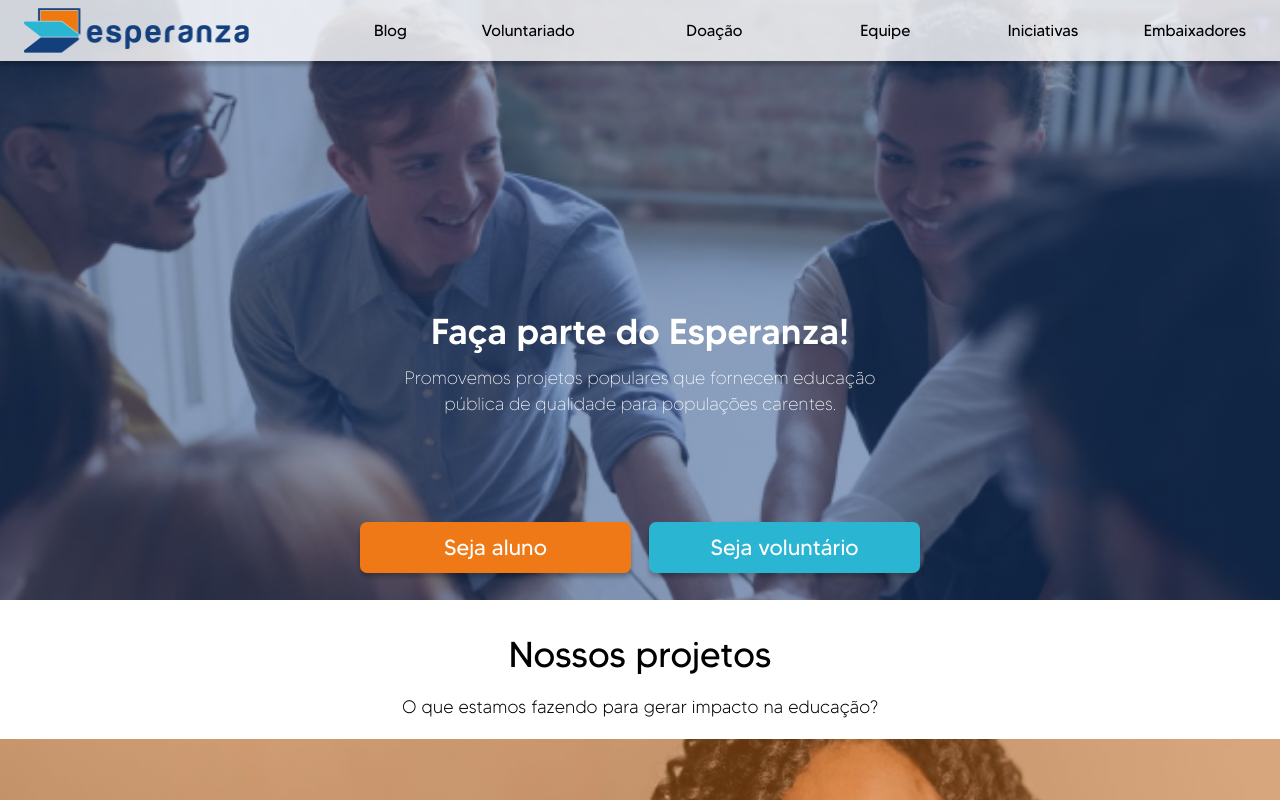
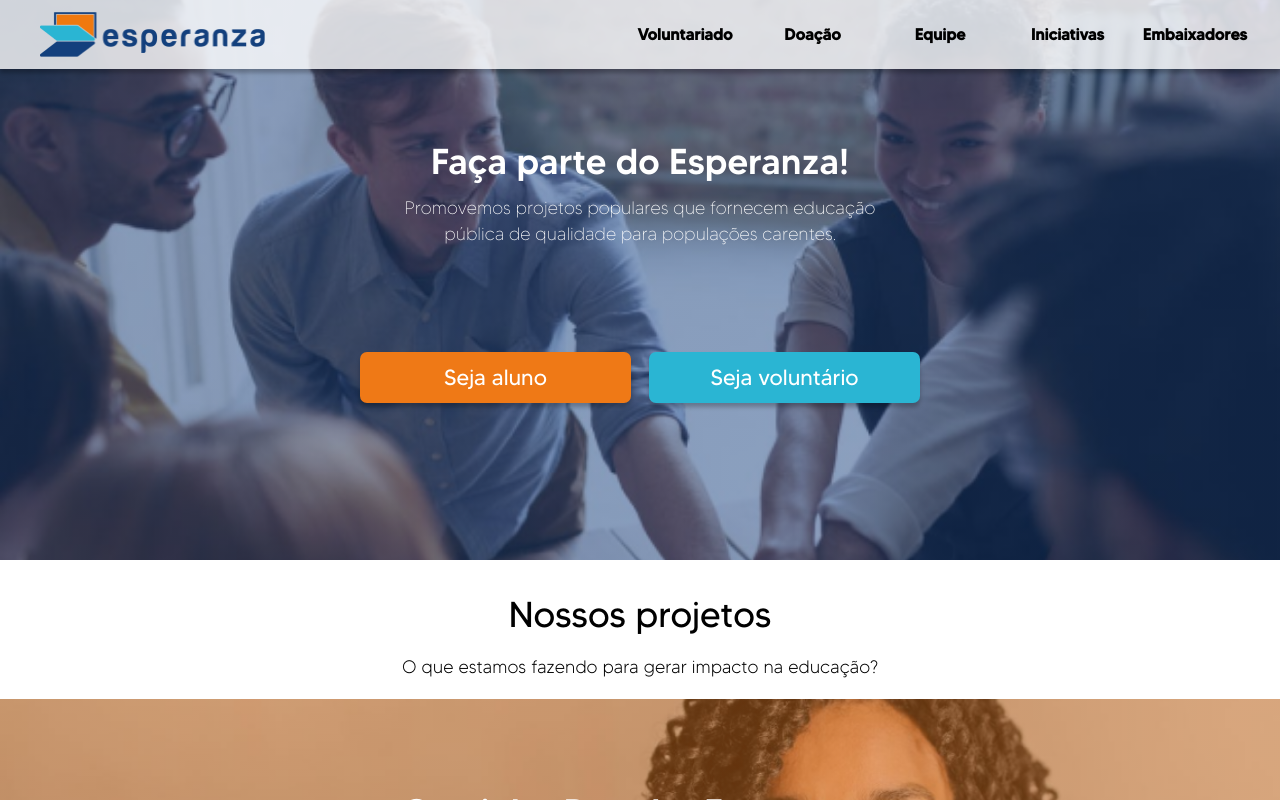
Before and after one commit to associacao-esperanza/website, a Next.js app: page / in a window 1280 px wide. Shown: the top 800 px of the page. Built offline with nearby package versions, Linux system fonts and the light colour scheme.

Commit message:
pequenas alteraçoes navbar footer e home

```diff
--- a/src/components/Classes/styles.ts
+++ b/src/components/Classes/styles.ts
@@ -5,6 +5,7 @@ export const Wrapper = styled.section`
   display: flex;
   flex-direction: column;
   align-items: center;
+  min-height: 500px;
 
   background-image: linear-gradient(
       rgba(200, 101, 18, 0.5),
--- a/src/components/Footer/index.tsx
+++ b/src/components/Footer/index.tsx
@@ -1,3 +1,4 @@
+import { PageWrapper } from "components/PageWrapper/style";
 import React from "react";
 
 import * as S from "./styles";
@@ -5,12 +6,13 @@ import * as S from "./styles";
 const Footer = () => {
   return (
     <S.Wrapper>
+      <PageWrapper>
         <S.Info>
           <S.SubSection>
             <S.Title>Associação Esperanza</S.Title>
             <S.Description>
-            Uma iniciativa que busca dar acesso a educação pública de qualidade
-            para todos.
+              Uma iniciativa que busca dar acesso a educação pública de
+              qualidade para todos.
             </S.Description>
           </S.SubSection>
           <S.SubSection>
@@ -30,6 +32,7 @@ const Footer = () => {
             <S.Link href="">Linkedin</S.Link>
           </S.SubSection>
         </S.Info>
+      </PageWrapper>
     </S.Wrapper>
   );
 };
--- a/src/components/HeroSection/styles.ts
+++ b/src/components/HeroSection/styles.ts
@@ -4,6 +4,7 @@ import { DESKTOP_WIDTH, TABLET_WIDTH } from "../../styles/constants";
 export const Wrapper = styled.section`
   display: flex;
   flex-direction: column;
+  justify-content: center;
   background-image: linear-gradient(
       rgba(26, 64, 125, 0.5),
       rgba(26, 64, 125, 0.5)
@@ -12,10 +13,15 @@ export const Wrapper = styled.section`
   background-size: cover;
   background-position: center;
   background-repeat: no-repeat;
-
   padding: 115px 52px 27px 52px;
   color: #ffffff;
   text-align: center;
+
+
+  @media all and (min-width: ${DESKTOP_WIDTH}) {
+    height: 70vh;
+    min-height: 500px;
+  }
 `;
 
 export const Title = styled.h1`
@@ -24,12 +30,12 @@ export const Title = styled.h1`
   line-height: 0.888888889; // 32px
 
   @media all and (min-width: ${TABLET_WIDTH}) {
-    margin: 100px 0 0 0;
+    margin: 50px 0 0 0;
     margin-bottom: 0;
   }
 
   @media all and (min-width: ${DESKTOP_WIDTH}) {
-    margin: 200px 0 0 0;
+    margin: 0 0 0 0;
   }
 `;
 
@@ -48,6 +54,8 @@ export const Actions = styled.div`
   display: flex;
   flex-direction: column;
   align-items: center;
+  margin: 0 0 100px 0;
+
 
   > * + * {
     margin-top: 18px;
--- a/src/components/NavBar/index.tsx
+++ b/src/components/NavBar/index.tsx
@@ -4,12 +4,14 @@ import { faBars, faTimes } from "@fortawesome/free-solid-svg-icons";
 import React, { useState } from "react";
 
 import * as S from "./styles";
+import { PageWrapper } from "components/PageWrapper/style";
 
 const NavBar = () => {
   const [isMenuOpened, setIsMenuOpened] = useState(false);
 
   return (
     <S.Wrapper>
+      <PageWrapper>
         <S.Menu>
           <S.Logo>
             <S.Link href="/">
@@ -17,9 +19,10 @@ const NavBar = () => {
               <S.LogoMobile src="/img/logoMobile.png" alt="Logo Esperanza" />
             </S.Link>
           </S.Logo>
-        <S.Item active={isMenuOpened}>
+          {/* <S.Item active={isMenuOpened}>
             <S.Link href="/blog">Blog</S.Link>
-        </S.Item>
+          </S.Item> */}
+          <S.ItemWrapper>
             <S.Item active={isMenuOpened}>
               <S.Link href="/voluntariado">Voluntariado</S.Link>
             </S.Item>
@@ -30,13 +33,12 @@ const NavBar = () => {
               <S.Link href="/equipe">Equipe</S.Link>
             </S.Item>
             <S.Item active={isMenuOpened}>
-          <S.Link href="/iniciativas">
-            Iniciativas
-          </S.Link>
+              <S.Link href="/iniciativas">Iniciativas</S.Link>
             </S.Item>
             <S.Item active={isMenuOpened}>
               <S.Link href="/embaixadores">Embaixadores</S.Link>
             </S.Item>
+          </S.ItemWrapper>
           <S.Toggle>
             <S.Link tabIndex={0}>
               <FontAwesomeIcon
@@ -46,6 +48,7 @@ const NavBar = () => {
             </S.Link>
           </S.Toggle>
         </S.Menu>
+      </PageWrapper>
     </S.Wrapper>
   );
 };
--- a/src/components/NavBar/styles.ts
+++ b/src/components/NavBar/styles.ts
@@ -10,14 +10,14 @@ export const Wrapper = styled.nav`
   box-shadow: 0px 4px 4px rgba(0, 0, 0, 0.25);
 
   @media all and (min-width: ${DESKTOP_WIDTH}) {
-    padding: 8px 24px;
+    padding: 12px 0;
   }
 `;
 
 export const Menu = styled.ul`
   list-style-type: none;
   margin: 0;
-  padding: 0;
+  padding: 0 10px;
 
   display: flex;
   flex-wrap: wrap;
@@ -27,6 +27,7 @@ export const Menu = styled.ul`
   @media all and (min-width: ${DESKTOP_WIDTH}) {
     flex-wrap: nowrap;
     background: none;
+    padding: 0 40px;
   }
 `;
 
@@ -59,10 +60,18 @@ export const Logo = styled.li`
 export interface ItemProps {
   active?: boolean;
 }
+
+export const ItemWrapper = styled.div`
+  display: none;
+  @media all and (min-width: ${DESKTOP_WIDTH}) {
+    width: 50%;
+    display: flex;
+    justify-content: space-between;
+  }
+`;
 export const Item = styled.li<ItemProps>`
-  padding: 10px;
+  width: 15%;
   order: 3;
-  width: 100%;
   text-align: center;
 
   display: ${(props) => (props.active ? "block" : "none")};
@@ -73,7 +82,7 @@ export const Item = styled.li<ItemProps>`
     /* display: block; */
     /* width: auto; */
     display: flex;
-    justify-content: flex-end;
+    justify-content: center;
   }
 `;
 
@@ -88,6 +97,8 @@ export const Toggle = styled.li`
 
 export const Link = styled.a`
   display: flex;
+  font-weight: bold;
+
   &:focus {
     outline-style: none;
   }
--- /dev/null
+++ b/src/components/PageWrapper/style.ts
@@ -0,0 +1,6 @@
+import styled from 'styled-components'
+
+export const PageWrapper = styled.div`
+  max-width: 1440px;
+  margin: auto;
+`
--- a/src/pages/_app.tsx
+++ b/src/pages/_app.tsx
@@ -1,3 +1,4 @@
+import Footer from "components/Footer";
 import NavBar from "components/NavBar";
 import { AppProps } from "next/app";
 import Head from "next/head";
@@ -35,6 +36,7 @@ function App({ Component, pageProps }: AppProps) {
       <GlobalStyles />
       <NavBar />
       <Component {...pageProps} />
+      <Footer />
     </>
   );
 }
--- a/src/pages/index.tsx
+++ b/src/pages/index.tsx
@@ -6,6 +6,7 @@ import History from "components/History";
 import MVV from "components/MVV";
 import Partners from "components/Partners";
 import Projects from "components/Projects";
+import { PageWrapper } from "components/PageWrapper/style";
 
 export type HomeProps = {
   profiles: Profile[];
@@ -13,7 +14,7 @@ export type HomeProps = {
 
 export default function Home(props: HomeProps) {
   return (
-    <>
+    <PageWrapper>
       <HeroSection />
       <Projects />
       <Classes />
@@ -21,8 +22,7 @@ export default function Home(props: HomeProps) {
       <MVV />
       <AboutUs {...props} />
       <Partners />
-      <Footer />
-    </>
+    </PageWrapper>
   );
 }
 
```
Lines whose indentation alone changed are shown as unchanged.
